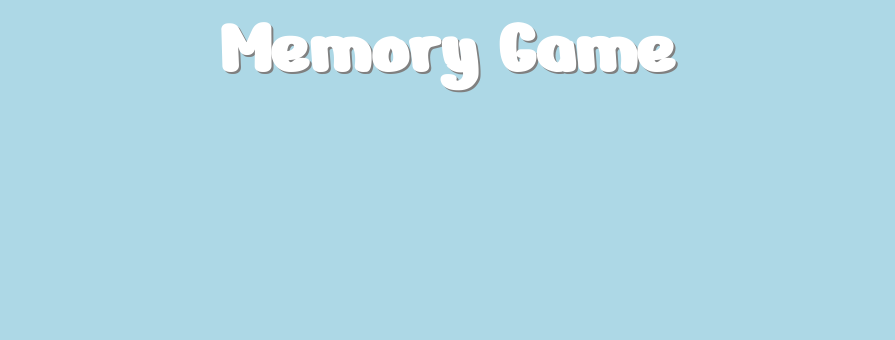
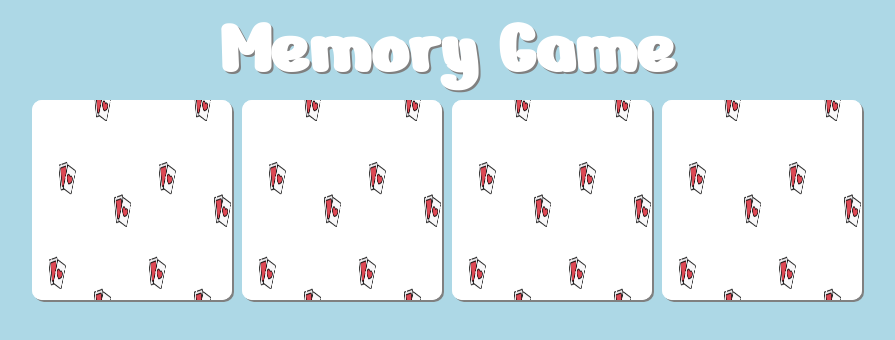
Before and after one commit to giordanoale/html-css-memory, a plain HTML site: page index.html in a window 1280 px wide. Shown: the whole page, without its empty margins (193-1088 px from the left). Drawn offline with Linux system fonts and the light colour scheme.

Commit message:
Aggiunto comando :hover sul pattern

```diff
--- a/css/style.css
+++ b/css/style.css
@@ -15,3 +15,24 @@ h1{
   text-shadow: 2px 2px grey;
   font-size: 80px;
 }
+
+.card{
+  display: inline-block;
+  margin:3px;
+  height: 200px;
+  width: 200px;
+  background-color: white;
+  border-radius: 5%;
+  box-shadow: 2px 2px grey;
+}
+
+.back{
+  height: 200px;
+  width: 200px;
+  border-radius: 5%;
+}
+
+
+.card:hover .back{
+  display: none;
+}
--- a/index.html
+++ b/index.html
@@ -17,6 +17,23 @@
 
     <!-- corpo principale -->
     <main>
+      <div class="line">
+        <div class="card">
+          <img class="back" src="img/pattern.png" alt="sfondo">
+        </div>
+        <div class="card">
+          <img class="back" src="img/pattern.png" alt="sfondo">
+
+        </div>
+        <div class="card">
+          <img class="back" src="img/pattern.png" alt="sfondo">
+
+        </div>
+        <div class="card">
+          <img class="back" src="img/pattern.png" alt="sfondo">
+
+        </div>
+      </div>
 
     </main>
     <!-- /corpo principale -->
```
Also changed, not shown: img/air-baloon.png (renamed from img/noun_air_balloon_3134741.png), img/bicycle.png (renamed from img/noun_Bicycle_3134821.png), img/cruise.png (renamed from img/noun_Cruise_Ship_3134824.png), img/submarine.png (renamed from img/noun_Submarine_3134738.png), img/tractor.png (renamed from img/noun_Tractor_3134797.png), img/tram.png (renamed from img/noun_Tram_3134750.png), 2 other files.
